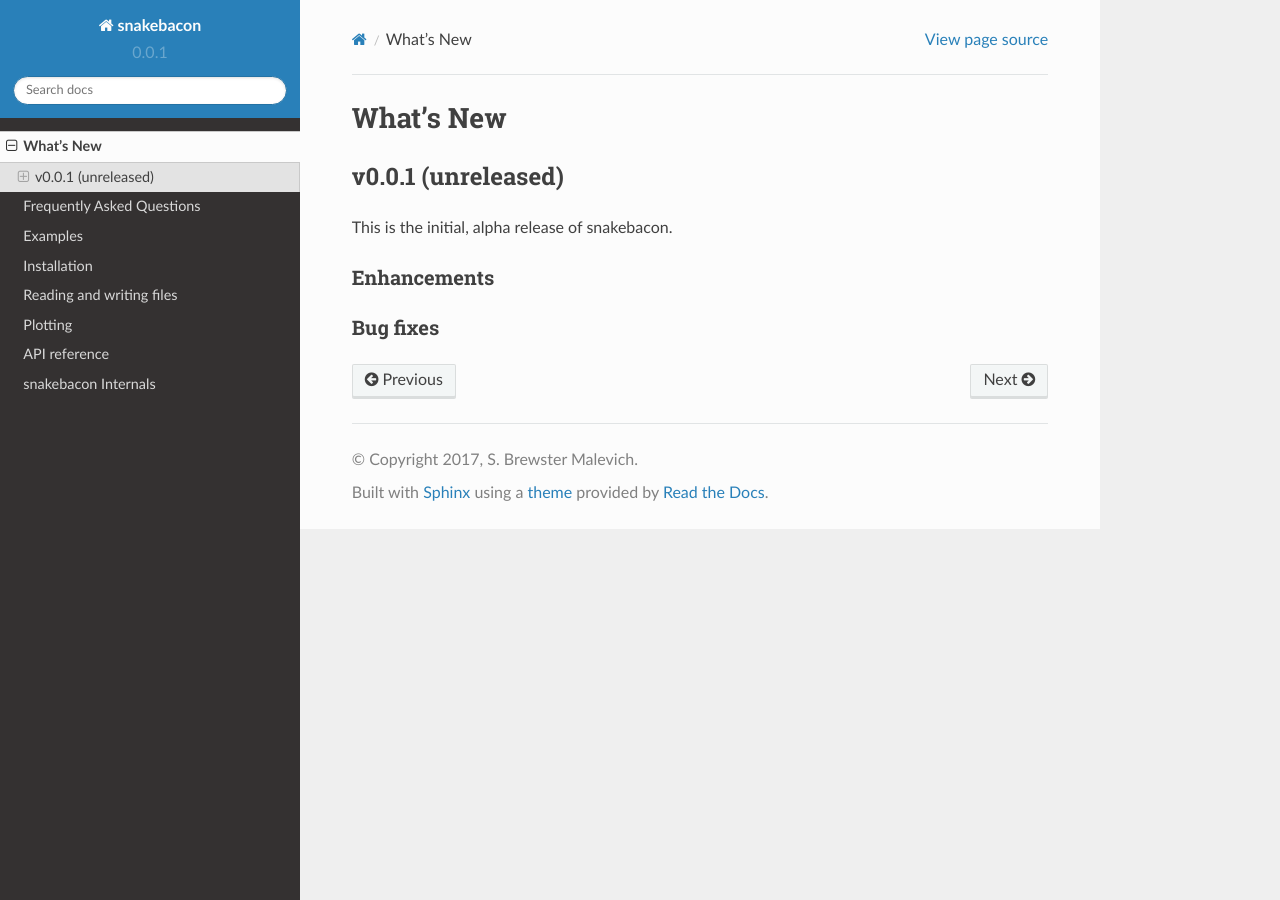
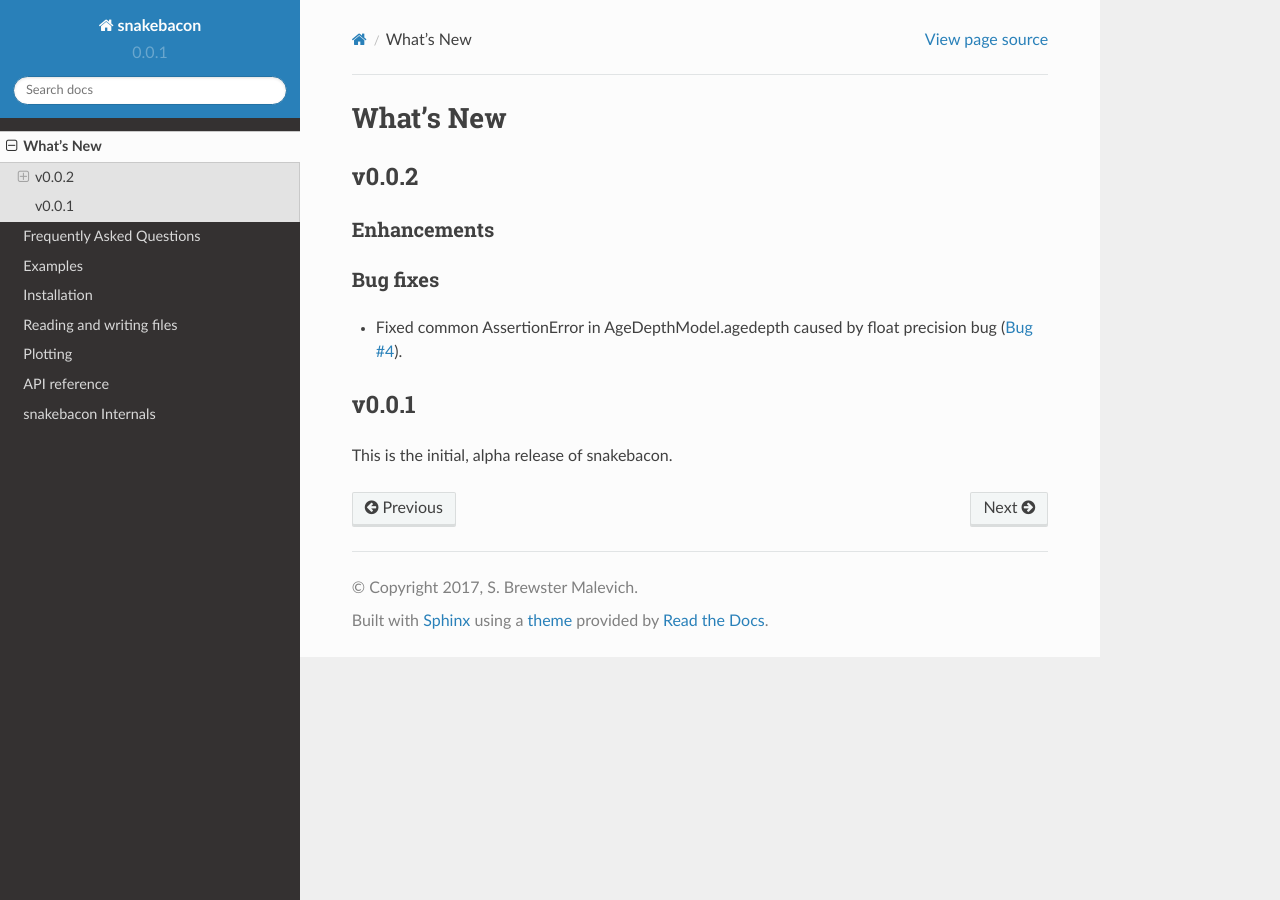
Before and after one commit to brews/snakebacon, a Sphinx documentation site: the page built from docs/whats_new.rst, in a window 1280 px wide. Built offline with Sphinx 7.4.7 and the Read the Docs theme 2.0.0, drawn with Linux system fonts in a browser that asks for light colours.

Commit message:
Closes #4.

```diff
--- a/docs/whats_new.rst
+++ b/docs/whats_new.rst
@@ -3,15 +3,22 @@
 What's New
 ==========
 
-.. _whats-new.0.0.1:
+.. _whats-new.0.0.2:
 
-v0.0.1 (unreleased)
+v0.0.2
 -------------------
-
-This is the initial, alpha release of snakebacon.
 
 Enhancements
 ~~~~~~~~~~~~
 
 Bug fixes
 ~~~~~~~~~
+- Fixed common AssertionError in AgeDepthModel.agedepth caused by float precision bug (`Bug #4 <https://github.com/brews/snakebacon/issues/4>`_).
+
+
+.. _whats-new.0.0.1:
+
+v0.0.1
+-------------------
+
+This is the initial, alpha release of snakebacon.
```
Also changed, not shown: 1 other file.
